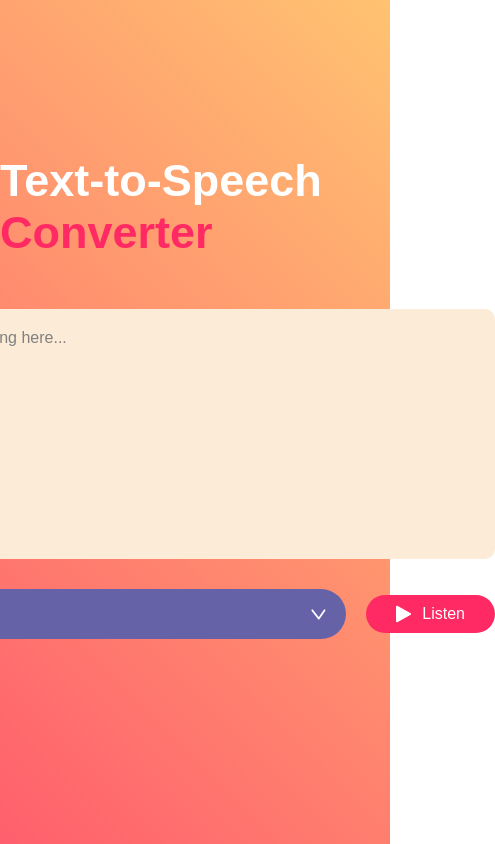
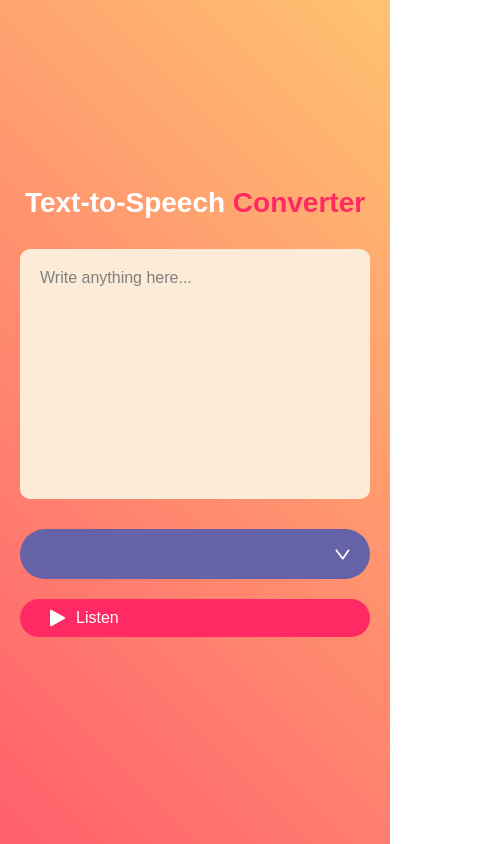
Before and after one commit to VedantSolunke/Text-to-Speech-Converter, a plain HTML site: page index.html in a window 390 px wide. Shown: the whole page, 495 px wide, since content can reach past the window. Drawn offline with Linux system fonts and the light colour scheme.

Commit message:
Update style.css
responsive

```diff
--- a/style.css
+++ b/style.css
@@ -14,20 +14,23 @@
   justify-content: center;
   flex-direction: column;
   color: white;
+  padding: 20px;
 }
 
 .hero h1 {
-  font-size: 45px;
+  font-size: 28px;
   font-weight: 600;
-  margin-top: -50px;
-  margin-bottom: 50px;
+  margin-top: -20px;
+  margin-bottom: 30px;
 }
+
 .hero h1 span {
   color: #ff2963;
 }
 
 textarea {
-  width: 600px;
+  width: 100%;
+  max-width: 600px;
   height: 250px;
   background: #fcecd7;
   color: gray;
@@ -46,9 +49,10 @@ textarea::placeholder {
 }
 
 .row {
-  width: 600px;
+  width: 100%;
+  max-width: 600px;
   display: flex;
-  align-items: center;
+  flex-direction: column;
   gap: 20px;
 }
 
@@ -71,7 +75,8 @@ button img {
 }
 
 select {
-  flex: 1;
+  width: 100%;
+  max-width: 600px;
   color: #fff;
   background: #6562a8;
   height: 50px;
```
